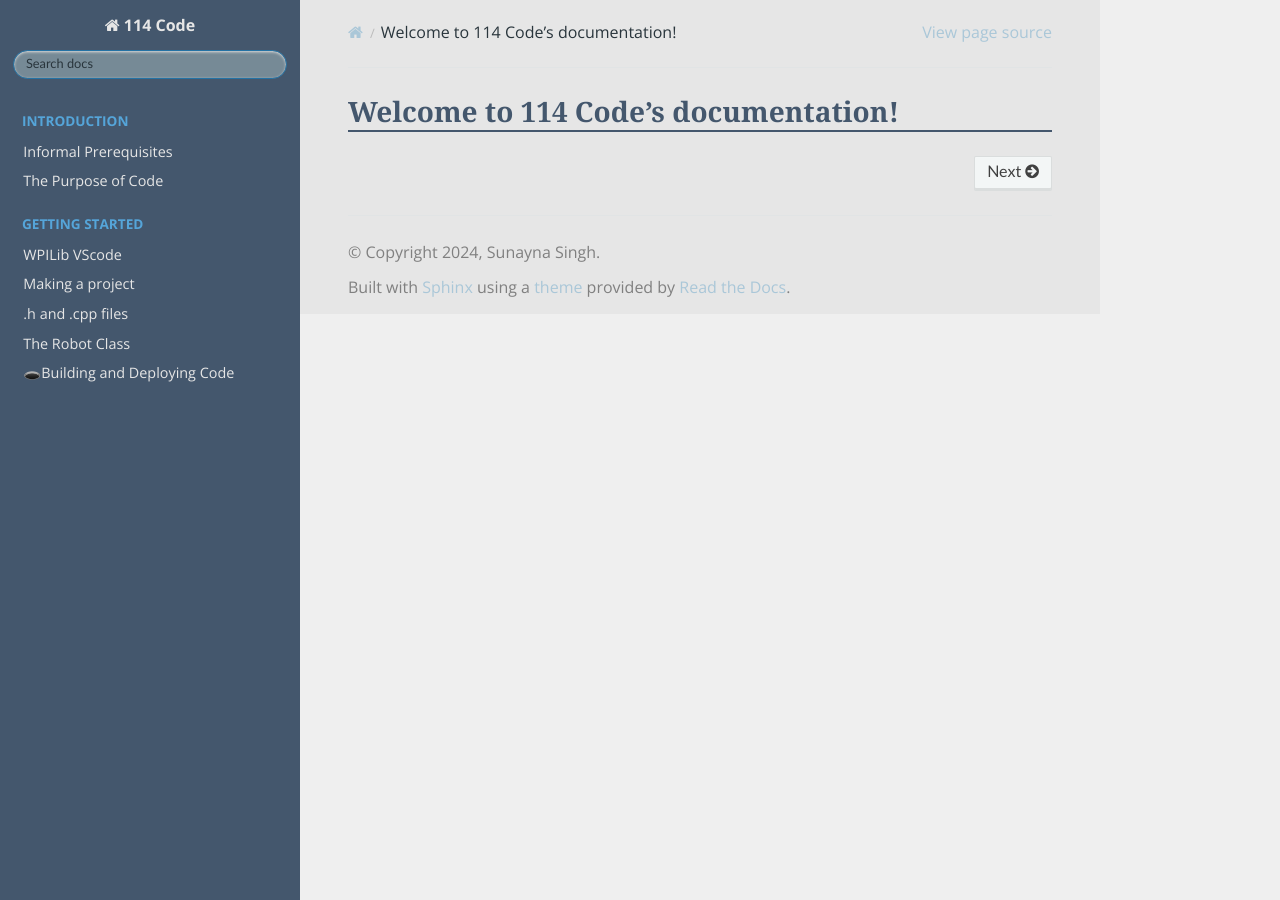
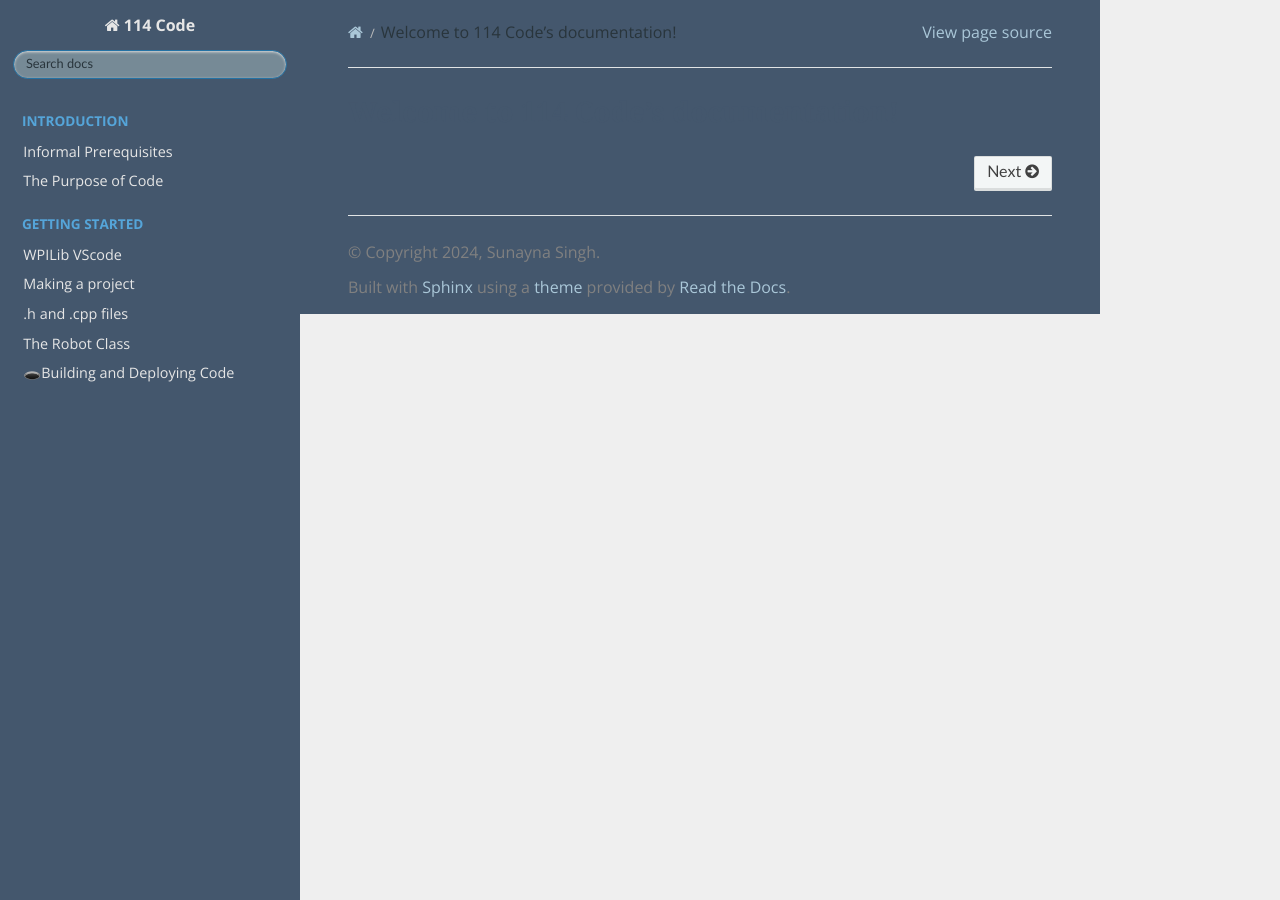
Before and after one commit to Eaglestrike/114_code_docs, a Sphinx documentation site: the page built from docs/source/index.rst, in a window 1280 px wide. Built offline with Sphinx 7.4.7 and the Read the Docs theme 2.0.0, drawn with Linux system fonts in a browser that asks for light colours; some web fonts are replaced.

Commit message:
small style fixes

```diff
--- a/docs/source/_static/custom.css
+++ b/docs/source/_static/custom.css
@@ -33,7 +33,7 @@
 
 /* Header styling */
 .wy-nav-top {
-    background-color: var(--header-background-color);
+    background-color: var(--primary-color);
     color: var(--background-color);
     font-family: 'Georgia', serif;
 
@@ -84,8 +84,7 @@
 .wy-nav-content {
     font-family: 'Open Sans', sans-serif;
     padding: 1rem 3rem;
-    background-color: var(--background-color);
-    /* Main content background color */
+    background-color: var(--primary-color);
 }
 
 .wy-nav-content h1,
```
